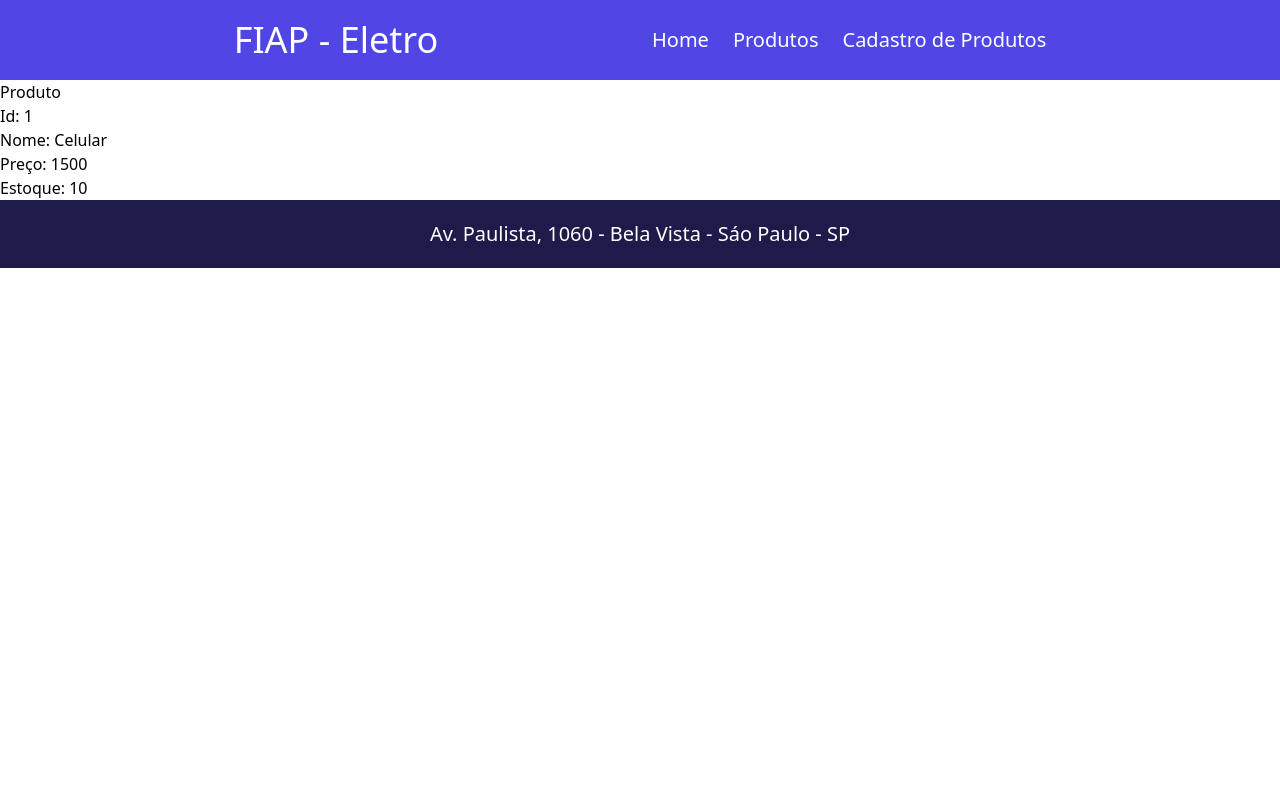
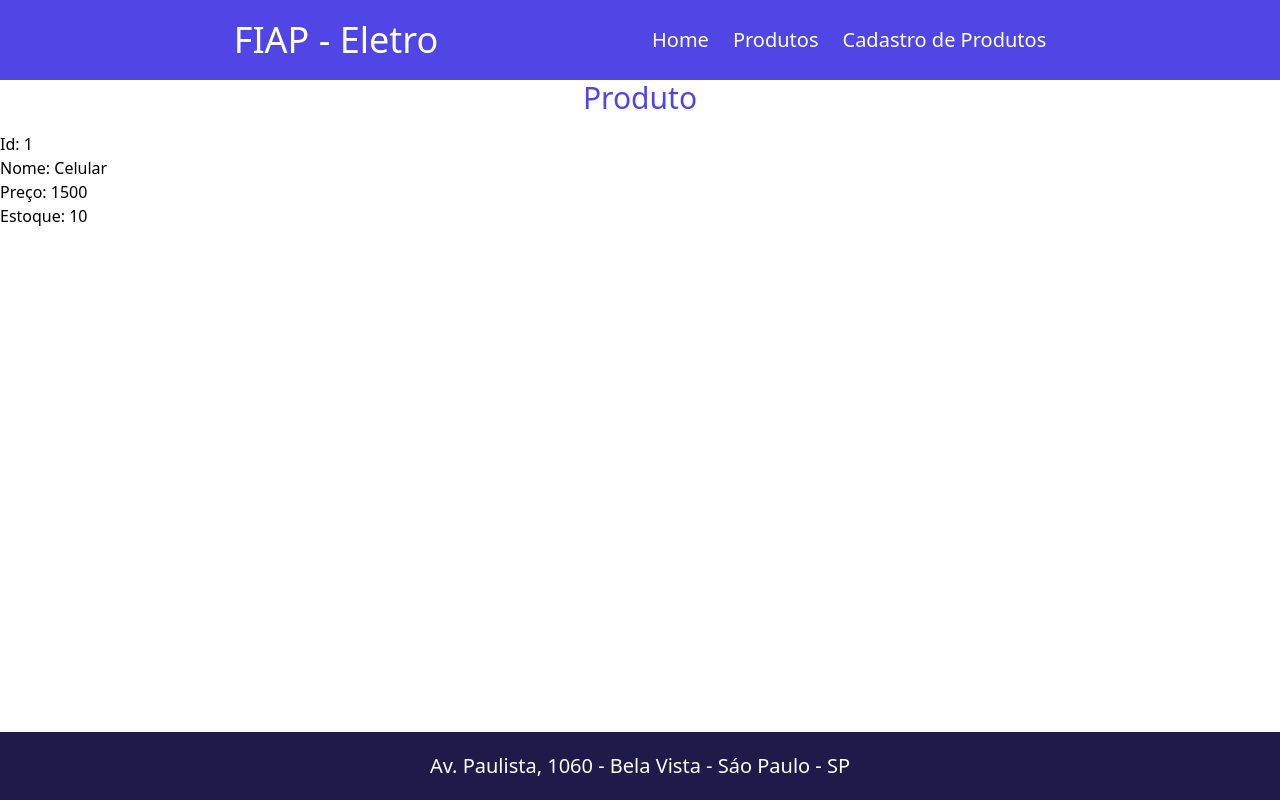
Before and after one commit to MarsoL4/FIAP-Eletro, a Next.js app: page /produtos/produto/1 in a window 1280 px wide. Built offline with nearby package versions, Linux system fonts and the light colour scheme.

Commit message:
atualizando a pagina de produtos id

```diff
--- a/src/app/produtos/produto/[id]/page.tsx
+++ b/src/app/produtos/produto/[id]/page.tsx
@@ -18,8 +18,8 @@ export default function produto({params}:{params:{id:number}}){
     },[]) /*[]-> indica que só ocorrerá apos a pagina ser carregada*/
 
     return(
-        <main>
-            <h2>Produto</h2>
+        <main className="grow">
+            <h2 className="text-3xl text-center text-indigo-600 mb-4">Produto</h2>
 
             <div>
                 <p>Id: {produto?.id} {/*Coloca o ? pois há a possibilidade desse valor não receber nada*/}</p>
```
